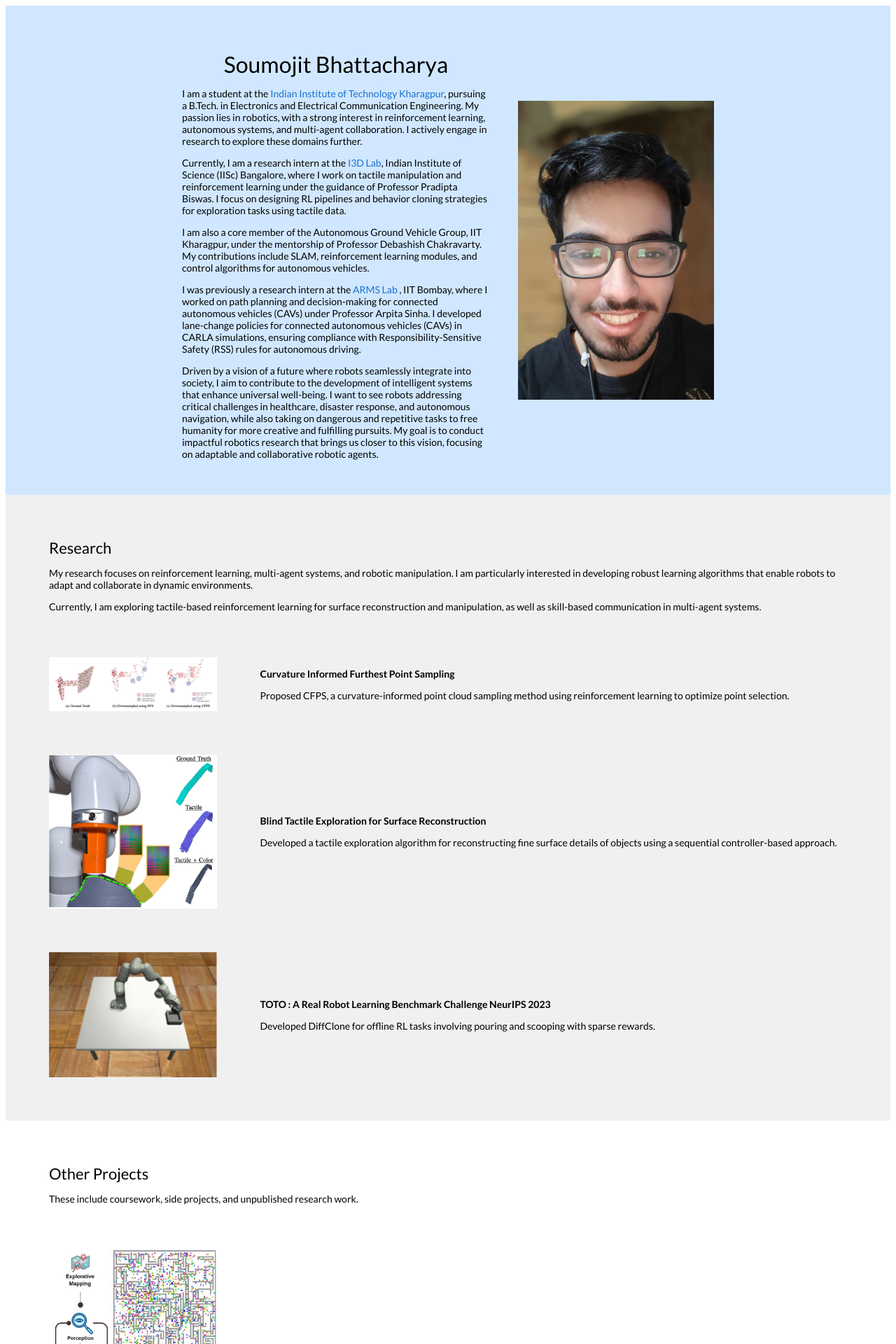
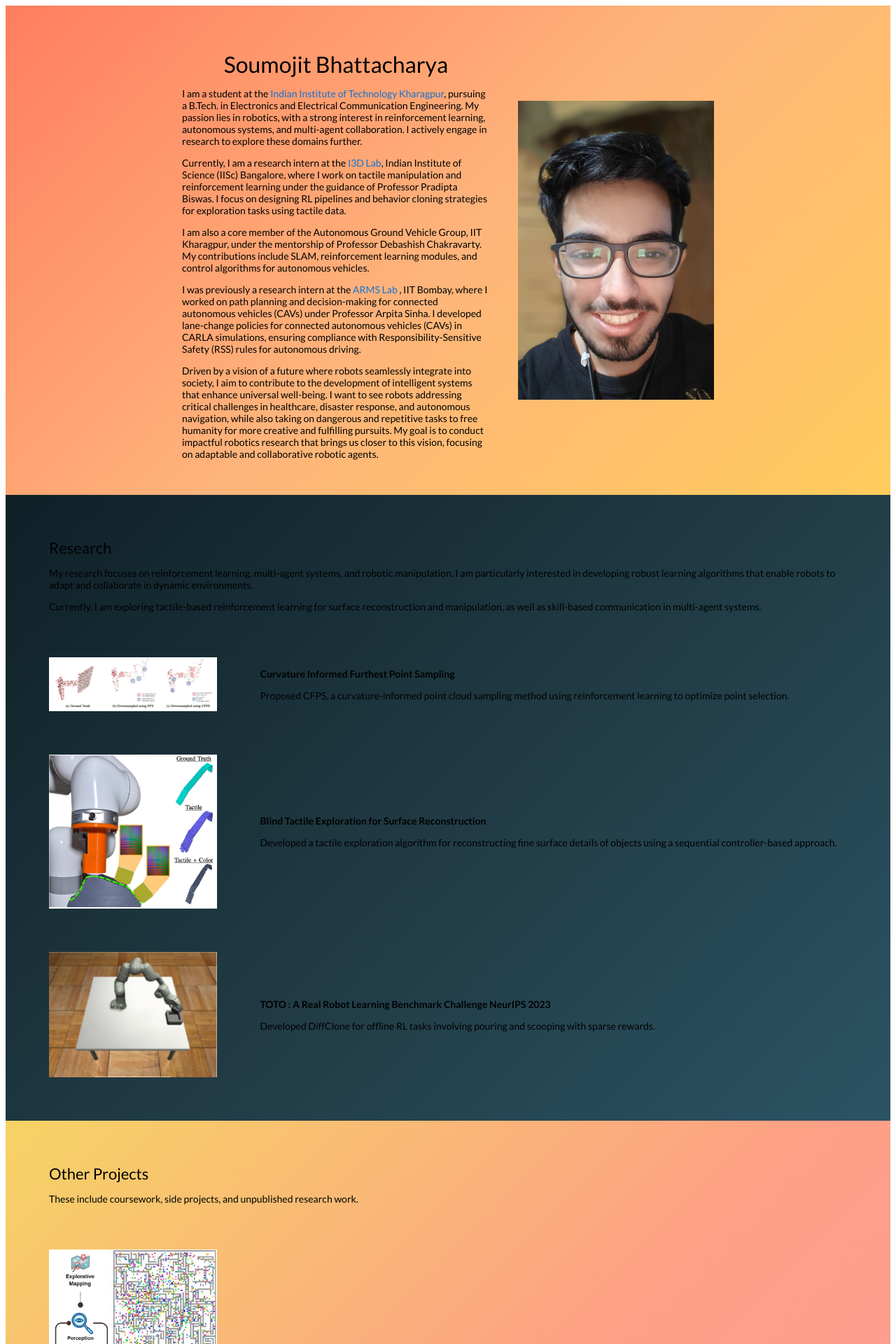
Before and after one commit to BabaYaga840/BabaYaga840.github.io, a Jekyll site: the page built from _posts/2024-12-11-MAPF.markdown, in a window 1280 px wide. Shown: the top 1920 px of the page at 70% size. Built offline with Jekyll 4.4.1, drawn with Linux system fonts in a browser that asks for light colours.

Commit message:
Update default.html

```diff
--- a/_layouts/default.html
+++ b/_layouts/default.html
@@ -24,15 +24,15 @@
 
   <style>
     .section-intro {
-      background-color: #d0e7ff;  /* Light Blue */
+      background: linear-gradient(135deg, #ff7e5f, #feb47b, #ffcc5c);  /* Sunset Gradient */
       padding: 30px;
     }
     .section-research {
-      background-color: #f0f0f0;  /* Light Grey */
+      background: linear-gradient(135deg, #0f2027, #203a43, #2c5364);  /* Space Gradient */
       padding: 30px;
     }
     .section-projects {
-      background-color: #ffffff;  /* White */
+      background: linear-gradient(135deg, #f6d365, #fda085, #ff9a9e);  /* Royal Gold Gradient */
       padding: 30px;
     }
   </style>
```
